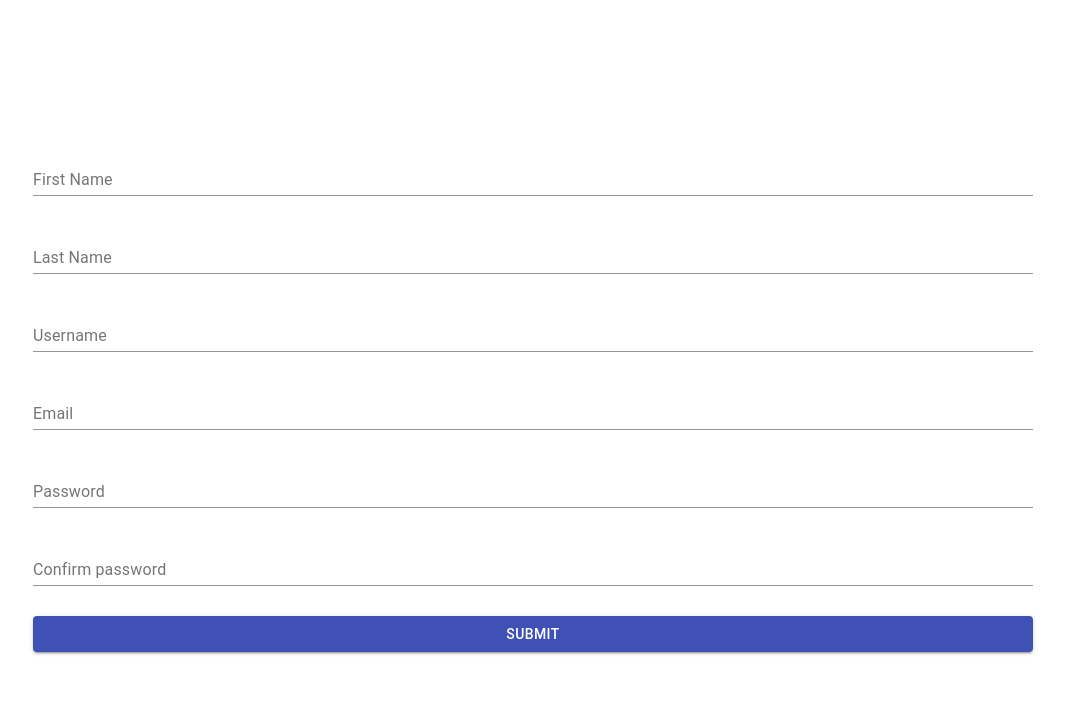
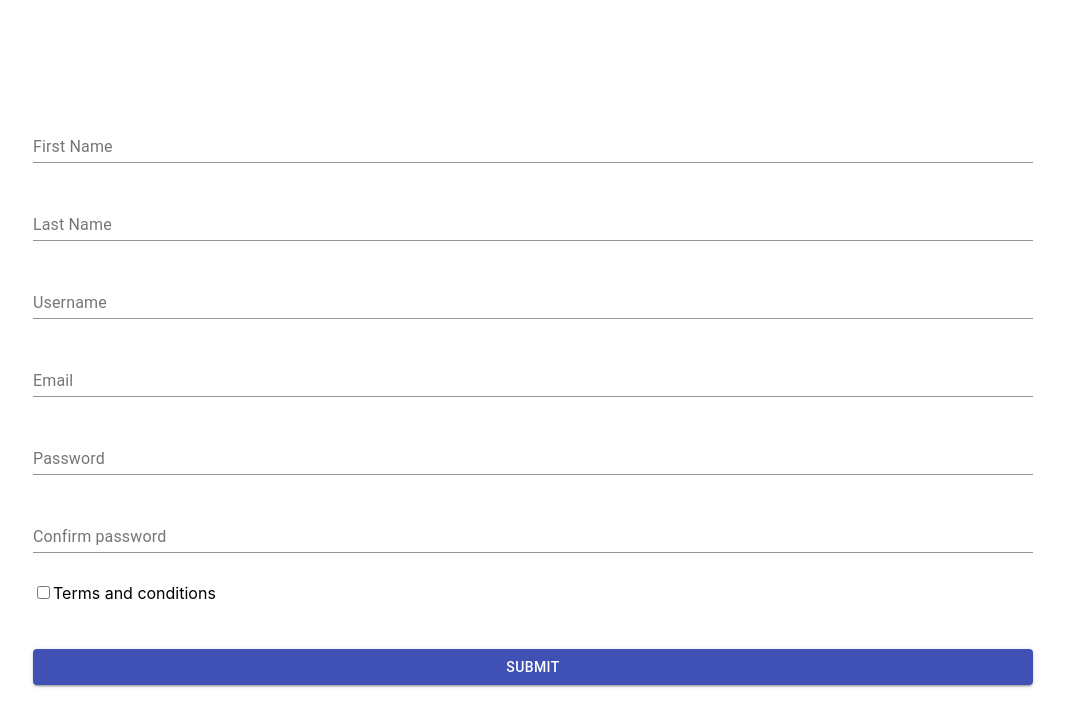
Before and after one commit to pbjelica23/Petar_Bjelica_Multi_Step_Form, a React (Create React App) app: page / in a window 1280 px wide. Shown: the top 726 px of the page, without its empty margins (107-1172 px from the left). Built offline with nearby package versions, Linux system fonts and the light colour scheme.

Commit message:
Added checkbox validation

```diff
--- a/src/App.css
+++ b/src/App.css
@@ -10,3 +10,7 @@
   max-width: 1000px;
   margin: 0 auto;
 }
+
+.checkbox-field {
+  text-align: left;
+}
--- a/src/App.js
+++ b/src/App.js
@@ -4,25 +4,41 @@ import * as yup from "yup";
 import { TextField, Button } from "@material-ui/core";
 
 const validationSchema = yup.object({
-  firstName: yup.string().required("First Name is required"),
-  lastName: yup.string().required("Last Name is required"),
+  firstName: yup
+    .string()
+    .min(2, "First Name is too short")
+    .max(25, "First Name is too long")
+    .required("First Name is required"),
+  lastName: yup
+    .string()
+    .required("Last Name is required")
+    .min(2, "Last Name is too short")
+    .max(25, "Last Name is too long"),
   username: yup
     .string()
     .min(4, "Username must be at lest 4 characters long")
+    .max(20, "Username is too long")
     .required("Username is required"),
   email: yup.string().email("Email is invalid").required("Email is required"),
   password: yup
     .string()
     .required("Please Enter your password")
     .matches(
-      /^(?=.*[A-Za-z])(?=.*\d)(?=.*[@$!%*#?&])[A-Za-z\d@$!%*#?&]{8,}$/,
-      "Must Contain 8 Characters, One Uppercase, One Lowercase, One Number and one special case Character"
+      /^(?=.*[A-Za-z])(?=.*\d)(?=.*[@$!%*#?&])[A-Za-z\d@$!%*#?&]{6,}$/,
+      "Must Contain 6 Characters, One Uppercase, One Lowercase, One Number and one special case Character"
     ),
   confirmpassword: yup
     .string()
     .oneOf([yup.ref("password"), null], "Passwords must match")
     .required("Password confirm is required"),
-  checkbox: yup.bool().oneOf([true], "Accept Terms & Conditions is required"),
+  consent: yup
+    .bool()
+    .test(
+      "consent",
+      "You have to agree with our Terms and Conditions!",
+      (value) => value === true
+    )
+    .required("You have to agree with our Terms and Conditions!"),
 });
 
 function App() {
@@ -37,7 +53,7 @@ function App() {
             email: "",
             password: "",
             confirmpassword: "",
-            checkbox: "",
+            consent: false,
           }}
           onSubmit={(values) => {
             alert(JSON.stringify(values, null, 2));
@@ -125,6 +141,19 @@ function App() {
                   formik.errors.confirmpassword
                 }
               />
+              <div className="checkbox-field" style={{ marginTop: 30 }}>
+                <label htmlFor="consent">
+                  <input
+                    name="consent"
+                    type="checkbox"
+                    onChange={formik.handleChange}
+                  />
+                  <span>Terms and conditions</span>
+                </label>
+                <p className="MuiFormHelperText-root Mui-error">
+                  {formik.errors.consent}
+                </p>
+              </div>
 
               <Button
                 style={{ marginTop: 30 }}
```
